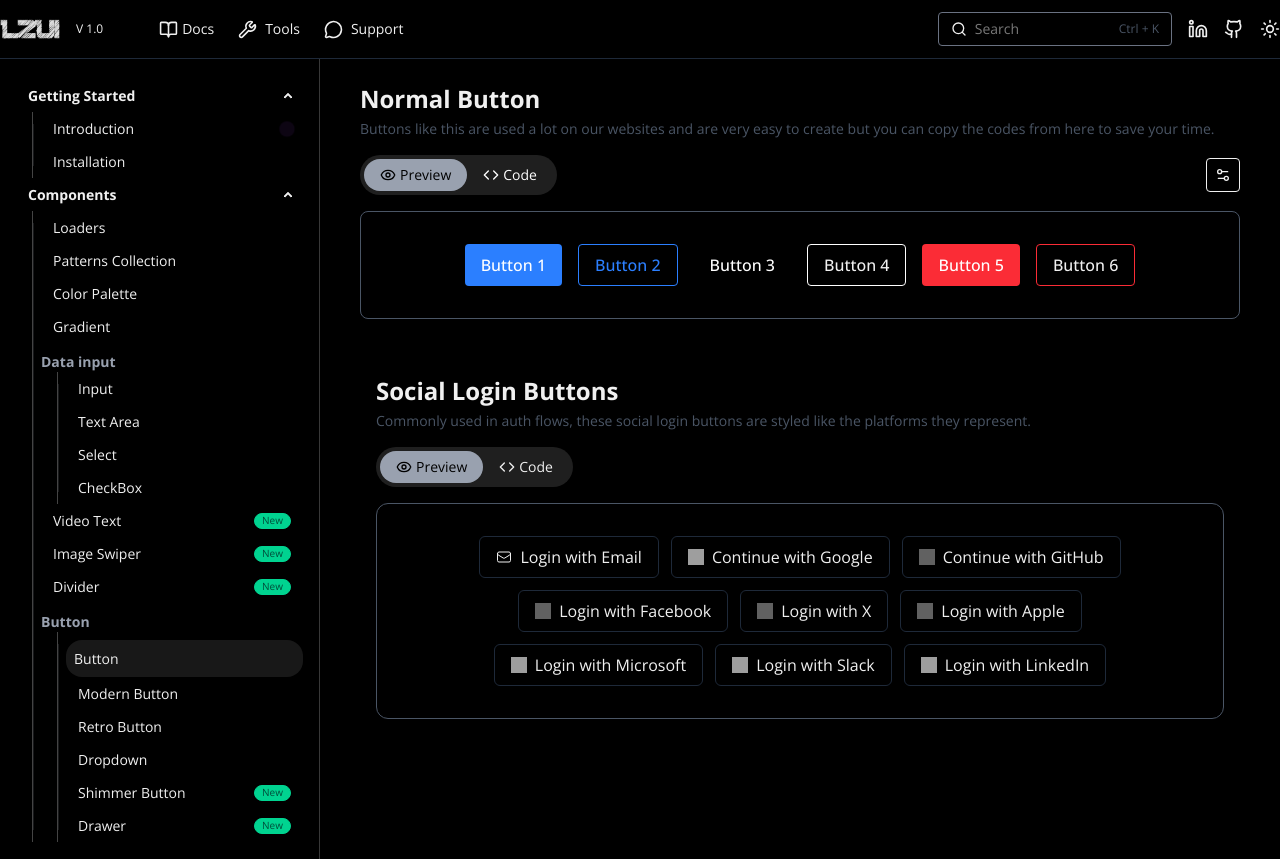
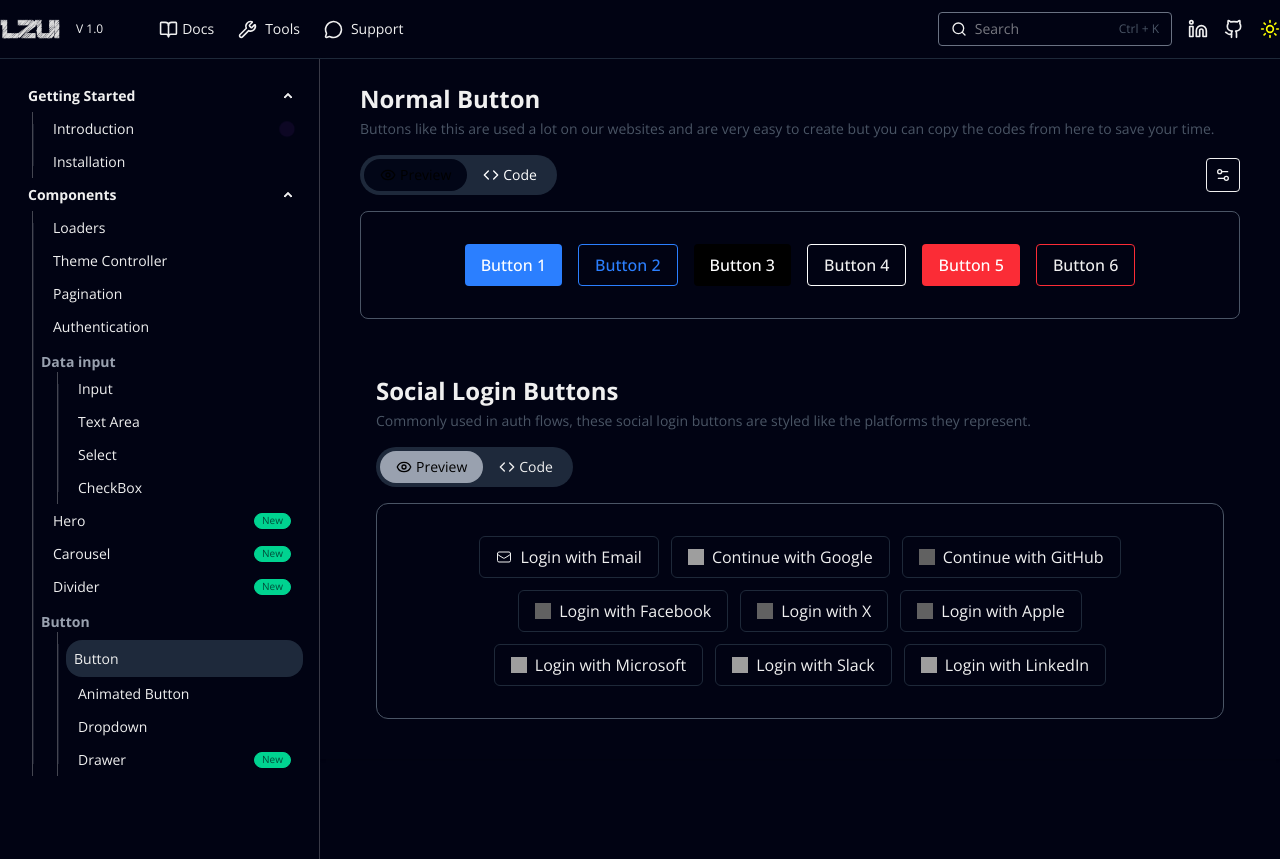
Before and after one commit to mushfiqueraiyan/LayzrUI, a React (Vite) app: page /docs/components/button in a window 1280 px wide. Built offline with nearby package versions, Linux system fonts and the light colour scheme; grey boxes are pictures that could not be loaded.

Commit message:
Layzr UI - Added environment variable to hide some button design and some color changes on Theme controller

```diff
--- a/src/components/Button/NormalBtn.jsx
+++ b/src/components/Button/NormalBtn.jsx
@@ -1,129 +1,12 @@
-import React, { useEffect, useState } from "react";
-import { Settings2 } from "lucide-react";
-import { Eye, Code as CodeIcon } from "lucide-react";
-import CodeLayout from "../../layouts/CodeLayout";
+import React from "react";
+
 import SocialLoginBtn from "./SocialLoginBtn";
+import SimpleButton from "./SimpleButton";
 
 const NormalBtn = () => {
-  const [tab, setTab] = useState("preview");
-  const [theme, setTheme] = useState("dark");
-
-  const buttons = [
-    { label: "Button 1", className: "bg-blue-500 text-white cursor-pointer" },
-    {
-      label: "Button 2",
-      className: "border border-blue-500 text-blue-500 cursor-pointer",
-    },
-    {
-      label: "Button 3",
-      className:
-        "bg-black text-white hover:bg-gray-100 hover:text-black transition cursor-pointer",
-    },
-    {
-      label: "Button 4",
-      className: "border border-white  cursor-pointer",
-    },
-    { label: "Button 5", className: "bg-red-500 text-white cursor-pointer" },
-    {
-      label: "Button 6",
-      className: "border border-red-500  cursor-pointer",
-    },
-  ];
-
-  const code = `
-<button className="bg-blue-500 text-white px-4 py-2 rounded">Button 1</button>
-
-<button className="border border-blue-500 text-blue-500 px-4 py-2 rounded">Button 2</button>
-
-<button className="bg-black text-white px-4 py-2 rounded">Button 3</button>
-
-<button className="border border-black text-black px-4 py-2 rounded">Button 4</button>
-
-<button className="bg-red-500 text-white px-4 py-2 rounded">Button 5</button>
-
-<button className="border border-red-500 text-black px-4 py-2 rounded">Button 6</button>
-  `;
-
-  useEffect(() => {
-    const updateTheme = () => {
-      const current =
-        document.documentElement.getAttribute("data-theme") || "light";
-      setTheme(current);
-    };
-
-    updateTheme(); // Initial
-    window.addEventListener("themeChange", updateTheme); // Listen to changes
-
-    return () => {
-      window.removeEventListener("themeChange", updateTheme); // Clean up
-    };
-  }, []);
-
   return (
     <div className="p-6 space-y-4   shadow px-10">
-      <div>
-        <h2 className="text-2xl font-bold ">Normal Button</h2>
-        <p className="text-gray-600 mt-1 text-sm">
-          Buttons like this are used a lot on our websites and are very easy to
-          create but you can copy the codes from here to save your time.
-        </p>
-      </div>
-
-      {/* Tab Buttons */}
-      <div className="flex items-center justify-between">
-        <div
-          className={`flex items-center ${
-            theme === "dark"
-              ? "bg-[#1f1f1f] text-white"
-              : "bg-gray-200 text-black"
-          } p-1 rounded-full w-fit`}
-        >
-          <button
-            onClick={() => setTab("preview")}
-            className={`flex  items-center gap-1 px-4 py-1.5 text-sm rounded-full transition ${
-              tab === "preview"
-                ? "dark:bg-black bg-gray-400 text-black dark:text-white cursor-pointer"
-                : "cursor-pointer "
-            }`}
-          >
-            <Eye className="w-4 h-4" />
-            Preview
-          </button>
-          <button
-            onClick={() => setTab("code")}
-            className={`flex items-center gap-1 px-4 py-1.5 text-sm rounded-full transition ${
-              tab === "code"
-                ? "bg-black text-white cursor-pointer"
-                : "cursor-pointer"
-            }`}
-          >
-            <CodeIcon className="w-4 h-4" />
-            Code
-          </button>
-        </div>
-        <button className="p-2 rounded border">
-          <Settings2 className="w-4 h-4" />
-        </button>
-      </div>
-
-      {/* Tab Content */}
-      <div className="border border-gray-600 rounded-lg px-4 py-8">
-        {tab === "preview" ? (
-          <div className="flex flex-wrap justify-center gap-4">
-            {buttons.map((btn, i) => (
-              <button
-                key={i}
-                className={`px-4 py-2 rounded font-medium ${btn.className}`}
-              >
-                {btn.label}
-              </button>
-            ))}
-          </div>
-        ) : (
-          <CodeLayout code={code} />
-        )}
-      </div>
-
+      <SimpleButton />
       <SocialLoginBtn />
     </div>
   );
--- /dev/null
+++ b/src/components/Button/SimpleButton.jsx
@@ -0,0 +1,126 @@
+import { CodeIcon, Settings2, Eye } from "lucide-react";
+import React, { useEffect, useState } from "react";
+import CodeLayout from "../../layouts/CodeLayout";
+
+const SimpleButton = () => {
+  const [tab, setTab] = useState("preview");
+  const [theme, setTheme] = useState("dark");
+
+  const buttons = [
+    { label: "Button 1", className: "bg-blue-500 text-white cursor-pointer" },
+    {
+      label: "Button 2",
+      className: "border border-blue-500 text-blue-500 cursor-pointer",
+    },
+    {
+      label: "Button 3",
+      className:
+        "bg-black text-white hover:bg-gray-100 hover:text-black transition cursor-pointer",
+    },
+    {
+      label: "Button 4",
+      className: "border border-white  cursor-pointer",
+    },
+    { label: "Button 5", className: "bg-red-500 text-white cursor-pointer" },
+    {
+      label: "Button 6",
+      className: "border border-red-500  cursor-pointer",
+    },
+  ];
+
+  const code = `
+<button className="bg-blue-500 text-white px-4 py-2 rounded">Button 1</button>
+
+<button className="border border-blue-500 text-blue-500 px-4 py-2 rounded">Button 2</button>
+
+<button className="bg-black text-white px-4 py-2 rounded">Button 3</button>
+
+<button className="border border-black text-black px-4 py-2 rounded">Button 4</button>
+
+<button className="bg-red-500 text-white px-4 py-2 rounded">Button 5</button>
+
+<button className="border border-red-500 text-black px-4 py-2 rounded">Button 6</button>
+  `;
+
+  useEffect(() => {
+    const updateTheme = () => {
+      const current =
+        document.documentElement.getAttribute("data-theme") || "light";
+      setTheme(current);
+    };
+
+    updateTheme(); // Initial
+    window.addEventListener("themeChange", updateTheme); // Listen to changes
+
+    return () => {
+      window.removeEventListener("themeChange", updateTheme); // Clean up
+    };
+  }, []);
+
+  return (
+    <div className="space-y-4">
+      <div>
+        <h2 className="text-2xl font-bold ">Normal Button</h2>
+        <p className="text-gray-600 mt-1 text-sm">
+          Buttons like this are used a lot on our websites and are very easy to
+          create but you can copy the codes from here to save your time.
+        </p>
+      </div>
+      {/* Tab Buttons */}
+      <div className="flex items-center justify-between">
+        <div
+          className={`flex items-center ${
+            theme === "dark"
+              ? "bg-[#1E293B] text-white"
+              : "bg-gray-200 text-black"
+          } p-1 rounded-full w-fit`}
+        >
+          <button
+            onClick={() => setTab("preview")}
+            className={`flex  items-center gap-1 px-4 py-1.5 text-sm rounded-full transition ${
+              tab === "preview"
+                ? "bg-[#020617]  text-black dark:text-white cursor-pointer"
+                : "cursor-pointer "
+            }`}
+          >
+            <Eye className="w-4 h-4" />
+            Preview
+          </button>
+          <button
+            onClick={() => setTab("code")}
+            className={`flex items-center gap-1 px-4 py-1.5 text-sm rounded-full transition ${
+              tab === "code"
+                ? "bg-[#020617] text-white cursor-pointer"
+                : "cursor-pointer"
+            }`}
+          >
+            <CodeIcon className="w-4 h-4" />
+            Code
+          </button>
+        </div>
+        <button className="p-2 rounded border">
+          <Settings2 className="w-4 h-4" />
+        </button>
+      </div>
+      {/* Tab Content */}
+      <div className="border border-gray-600 rounded-lg px-4 py-8">
+        {tab === "preview" ? (
+          <div className="flex flex-wrap justify-center gap-4">
+            {buttons.map((btn, i) => (
+              <button
+                key={i}
+                className={`px-4 py-2 rounded font-medium ${btn.className}`}
+              >
+                {btn.label}
+              </button>
+            ))}
+          </div>
+        ) : (
+          <CodeLayout code={code} />
+        )}
+      </div>
+    </div>
+  );
+};
+
+export default SimpleButton;
--- a/src/components/Button/SocialLoginBtn.jsx
+++ b/src/components/Button/SocialLoginBtn.jsx
@@ -12,10 +12,6 @@ import {
   X,
 } from "lucide-react";
 
-import { FcGoogle } from "react-icons/fc";
-import { FaMicrosoft } from "react-icons/fa";
-
-import { oneDark } from "react-syntax-highlighter/dist/esm/styles/prism";
 import CodeLayout from "../../layouts/CodeLayout";
 
 const SocialLoginBtn = () => {
@@ -243,14 +239,14 @@ export default SimpleButton;
       <div className="flex items-center justify-between">
         <div
           className={`flex items-center ${
-            theme == "dark" ? "bg-[#1f1f1f]" : "bg-gray-200"
+            theme == "dark" ? "bg-[#1E293B]" : "bg-gray-200"
           } p-1 rounded-full w-fit`}
         >
           <button
             onClick={() => setTab("preview")}
             className={`flex  items-center gap-1 px-4 py-1.5 text-sm rounded-full transition ${
               tab === "preview"
-                ? "dark:bg-black bg-gray-400 text-black dark:text-white cursor-pointer"
+                ? "dark:bg-[#020617] bg-gray-400 text-black dark:text-white cursor-pointer"
                 : "cursor-pointer "
             }`}
           >
@@ -261,7 +257,7 @@ export default SimpleButton;
             onClick={() => setTab("code")}
             className={`flex items-center gap-1 px-4 py-1.5 text-sm rounded-full transition ${
               tab === "code"
-                ? "bg-black text-white cursor-pointer"
+                ? "bg-[#020617] text-white cursor-pointer"
                 : "cursor-pointer"
             }`}
           >
--- a/src/components/Navbar.jsx
+++ b/src/components/Navbar.jsx
@@ -59,7 +59,7 @@ const Navbar = () => {
 
   return (
     <nav
-      className={`sticky top-0 z-10 py-3 border-b ${
+      className={`sticky top-0 z-10 py-3 px-3 md:px-0 lg:px-0 border-b ${
         theme == "dark" ? "border-gray-800 " : "border-gray-200"
       }  transition-colors duration-300 ${
         scroll ? "backdrop-blur-sm bg-black/20  text-white border-b-0" : ""
@@ -114,8 +114,11 @@ const Navbar = () => {
             <Github size={20} />
           </a>
 
-          <button onClick={toggleTheme}>
-            {darkMode ? <Sun size={20} /> : <Moon size={20} />}
+          <button
+            className="cursor-pointer transition-all"
+            onClick={toggleTheme}
+          >
+            {darkMode ? <Sun size={20} color="yellow" /> : <Moon size={20} />}
           </button>
         </div>
       </div>
--- a/src/index.css
+++ b/src/index.css
@@ -17,7 +17,7 @@
 }
 
 :root[data-theme="dark"] {
-  --bg: #000000;
+  --bg: #010313;
   --fg: #f0f0f0;
 }
 
--- a/src/layouts/CodeLayout.jsx
+++ b/src/layouts/CodeLayout.jsx
@@ -50,7 +50,7 @@ const CodeLayout = ({ code }) => {
   return (
     <div className="relative">
       <div
-        className="text-sm rounded-lg h-90  overflow-auto border  bg-black  dark:border-neutral-700"
+        className="text-sm rounded-lg h-90  overflow-auto border  bg-[#09011d]  dark:border-neutral-700"
         dangerouslySetInnerHTML={{ __html: html }}
       />
       <button
--- a/src/layouts/DocLayout.jsx
+++ b/src/layouts/DocLayout.jsx
@@ -1,6 +1,6 @@
 import React, { useEffect, useState } from "react";
 import Navbar from "../components/Navbar";
-import { NavLink, Outlet } from "react-router";
+import { NavLink, Outlet, useNavigate } from "react-router";
 import { Cross, CrossIcon } from "lucide-react";
 
 const DocLayout = () => {
@@ -26,6 +26,12 @@ const DocLayout = () => {
     setToggle(!toggle);
   };
 
+  const navigate = useNavigate();
+
+  const handleIntro = () => {
+    navigate("/docs");
+  };
+
   return (
     <div>
       <div className="hidden md:hidden lg:block lg:sticky lg:top-0 z-10">
@@ -42,7 +48,7 @@ const DocLayout = () => {
           {/* Navbar */}
           <div
             className={`navbar sticky top-0 border-b-1 border-[#ffffff44] ${
-              theme == "dark" ? "bg-black" : "bg-white"
+              theme == "dark" ? "bg-[#010313]" : "bg-white"
             } w-full lg:hidden`}
           >
             <div className="flex-none ">
@@ -105,8 +111,8 @@ const DocLayout = () => {
             className="drawer-overlay"
           ></label>
           <ul
-            className={`menu p-4 w-80 md:pt-5 min-h-full ${
-              theme == "dark" ? "bg-black" : "bg-white"
+            className={`menu p-4 w-80 md:pt-5 min-h-full overflow-y-auto ${
+              theme == "dark" ? "bg-[#010313]" : "bg-white"
             }  border-r-1  ${
               theme == "dark" ? "border-[#ffffff38]" : "border-gray-200"
             }`}
@@ -117,14 +123,8 @@ const DocLayout = () => {
                 <ul className="border-l-1 border-[#ffffff44] ">
                   <li>
                     <NavLink
-                      to={"/docs/introduction"}
-                      className={({ isPending, isActive }) =>
-                        isPending
-                          ? "pending"
-                          : isActive
-                          ? "bg-[#1a1919f5] p-2 mt-2 rounded-2xl flex justify-between items-center"
-                          : " flex justify-between items-center "
-                      }
+                      onClick={handleIntro}
+                      className={`flex justify-between items-center`}
                     >
                       <span>Introduction</span>
                       <div className="w-2 h-2 bg-purple-500 rounded-full animate-ping"></div>
@@ -137,7 +137,11 @@ const DocLayout = () => {
                         isPending
                           ? "pending"
                           : isActive
-                          ? "bg-[#1a1919f5] p-2 mt-2 rounded-2xl flex justify-between items-center"
+                          ? ` p-2 mt-2 rounded-2xl flex justify-between ${
+                              theme == "dark"
+                                ? "bg-[#1E293B]"
+                                : "bg-black text-white"
+                            } items-center`
                           : " flex justify-between items-center "
                       }
                     >
@@ -158,9 +162,9 @@ const DocLayout = () => {
                 <ul className="border-l-1  border-[#ffffff44]">
                   {[
                     "Loaders",
-                    "Patterns Collection",
-                    "Color Palette",
-                    "Gradient",
+                    "Theme Controller",
+                    "Pagination",
+                    "Authentication",
                   ].map((item) => (
                     <li key={item}>
                       <NavLink
@@ -169,7 +173,11 @@ const DocLayout = () => {
                           isPending
                             ? "pending"
                             : isActive
-                            ? "bg-[#1a1919f5] p-2  mt-2 rounded-2xl flex justify-between items-center"
+                            ? ` p-2 mt-2 rounded-2xl flex justify-between ${
+                                theme == "dark"
+                                  ? "bg-[#1E293B]"
+                                  : "bg-black text-white"
+                              } items-center`
                             : " flex  justify-between items-center"
                         }
                       >
@@ -192,13 +200,17 @@ const DocLayout = () => {
                       (item) => (
                         <li>
                           <NavLink
-                            to={`/docs/components/${item.trim(" ")}`}
+                            to={`/docs/components/${item.split(" ").join("-")}`}
                             key={item}
                             className={({ isPending, isActive }) =>
                               isPending
                                 ? "pending"
                                 : isActive
-                                ? "bg-[#1a1919f5] p-2 mt-2 rounded-2xl flex justify-between items-center"
+                                ? ` p-2 mt-2 rounded-2xl flex justify-between ${
+                                    theme == "dark"
+                                      ? "bg-[#1E293B]"
+                                      : "bg-black text-white"
+                                  } items-center`
                                 : " flex justify-between items-center "
                             }
                           >
@@ -208,15 +220,20 @@ const DocLayout = () => {
                       )
                     )}
                   </ul>
-                  {["Video Text", "Image Swiper", "Divider"].map((item) => (
+                  {["Hero", "Carousel", "Divider"].map((item) => (
                     <li key={item}>
                       <NavLink
                         to={"/"}
+                        key={item}
                         className={({ isPending, isActive }) =>
                           isPending
                             ? "pending"
                             : isActive
-                            ? "bg-[#1a1919f5] p-2 mt-2 rounded-2xl flex justify-between items-center"
+                            ? ` p-2 mt-2 rounded-2xl flex justify-between ${
+                                theme == "dark"
+                                  ? "bg-[#1E293B]"
+                                  : "bg-black text-white"
+                              } items-center`
                             : " flex justify-between items-center"
                         }
                       >
@@ -243,30 +260,25 @@ const DocLayout = () => {
                           isPending
                             ? "pending"
                             : isActive
-                            ? "bg-[#1a1919f5] p-2 mt-2 rounded-2xl flex justify-between items-center"
+                            ? ` p-2 mt-2 rounded-2xl flex justify-between ${
+                                theme == "dark"
+                                  ? "bg-[#1E293B]"
+                                  : "bg-black text-white"
+                              } items-center`
                             : " flex justify-between items-center mt-2"
                         }
                       >
                         Button
                       </NavLink>
                     </li>
+
                     <li>
-                      <a>Modern Button</a>
-                    </li>
-                    <li>
-                      <a>Retro Button</a>
+                      <a>Animated Button</a>
                     </li>
                     <li>
                       <a>Dropdown</a>
                     </li>
-                    <li>
-                      <a className="flex justify-between items-center">
-                        <span>Shimmer Button</span>
-                        <span className="badge badge-xs badge-success">
-                          New
-                        </span>
-                      </a>
-                    </li>
+
                     <li>
                       <a className="flex justify-between items-center">
                         <span>Drawer</span>
--- a/src/main.jsx
+++ b/src/main.jsx
@@ -1,7 +1,7 @@
 import { StrictMode } from "react";
 import { createRoot } from "react-dom/client";
 import "./index.css";
-import App from "./App.jsx";
+
 import { RouterProvider } from "react-router";
 import { router } from "./routes/router.jsx";
 
```
Also changed, not shown: src/App.jsx (deleted, +0 -35 lines), 1 other file (tests, documents, lock files or other folders).
